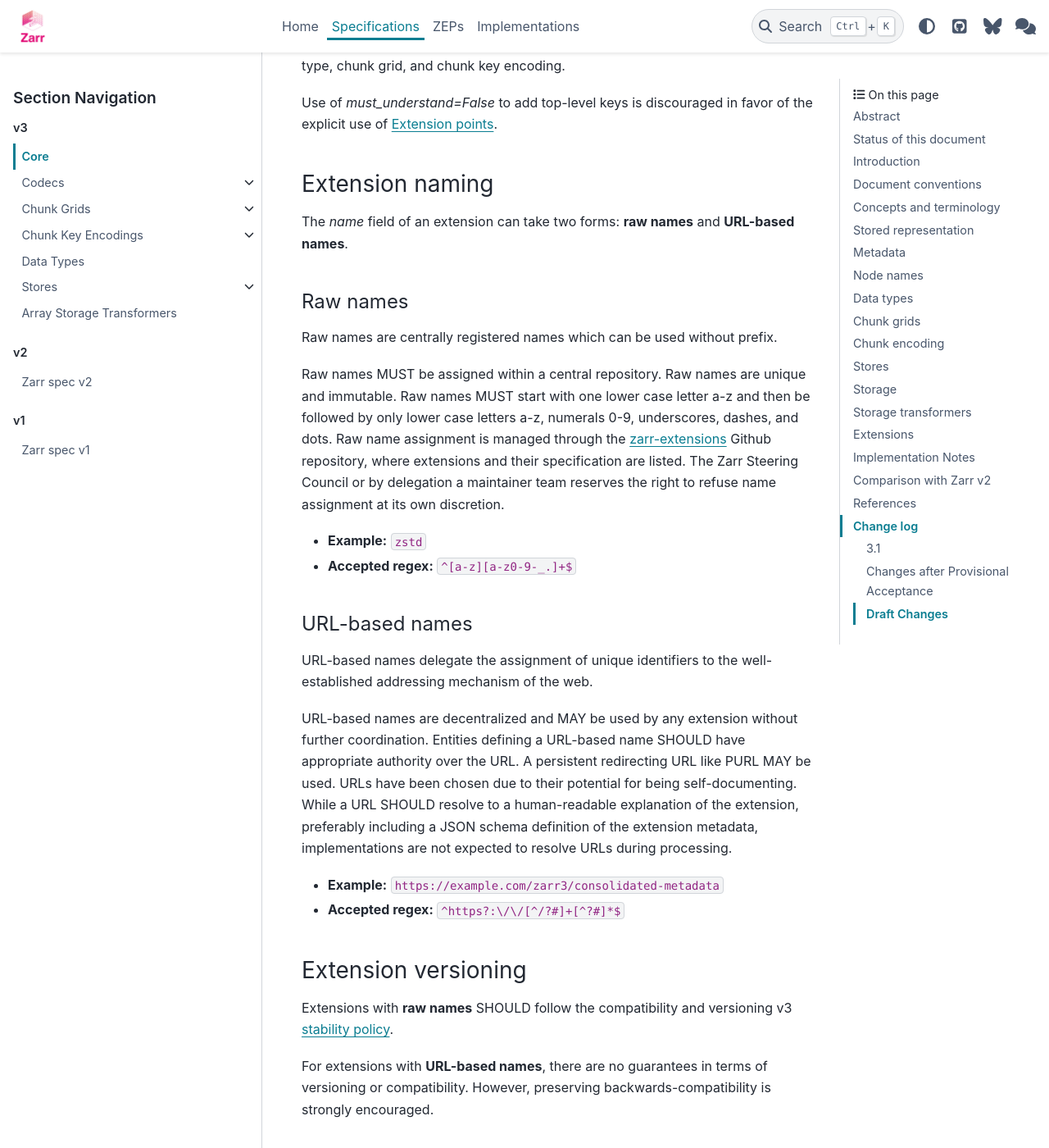
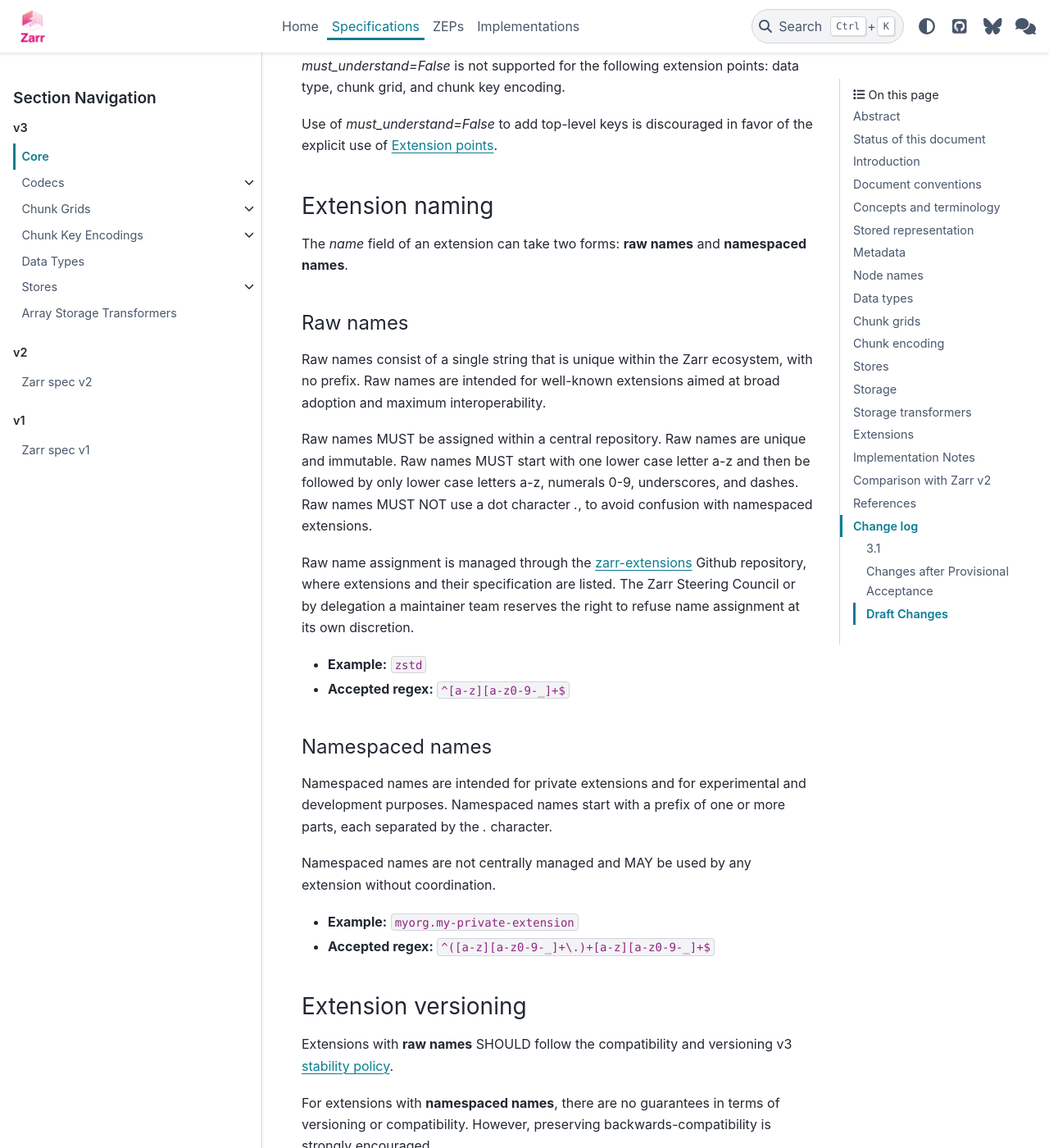
Before and after one commit to zarr-developers/zarr-specs, a Sphinx documentation site: the page built from docs/v3/core/index.rst, in a window 1280 px wide and 1400 px high, scrolled down 34997 px. Shown: the whole window at 82% size. Built offline with Sphinx 7.4.7 and the PyData theme 0.15.4, drawn with Linux system fonts in a browser that asks for light colours; some of the changed text lies outside the part shown.

Commit message:
use namespaced names

```diff
--- a/docs/v3/core/index.rst
+++ b/docs/v3/core/index.rst
@@ -1087,8 +1087,9 @@ To allow for flexibility to define and implement new codecs, the
 list of codecs defined for an array MAY contain codecs which are
 defined in separate specifications. In order to refer to codecs in array metadata
 documents, each codec must have a unique identifier, which is either
-a known "`raw name <extension-naming-raw-names>`_" or
-a "`URL-based name <extension-naming-url-based-names>`_" as defined under :ref:`extensions_section`.
+a known "`raw name <extension-naming-raw-names>`_" (for registered extensions) or
+a "`namespaced extension <extension-naming-namespaced-names>`_" (for private /
+experimental extensions)as defined under :ref:`extensions_section`.
 For ease of discovery, it is
 recommended that codec specifications are contributed to the
 registry of extensions
@@ -1515,7 +1516,7 @@ an object.
 For example::
 
     {
-        "name": "<name>",        # "raw name" or URL-based name
+        "name": "<name>",        # "raw name" or namespaced name
         "configuration": { ... } # optional
     }
 
@@ -1553,19 +1554,22 @@ of the explicit use of :ref:`extension-points`.
 Extension naming
 ----------------
 
-The `name` field of an extension can take two forms: **raw names** and **URL-based names**.
+The `name` field of an extension can take two forms: **raw names** and **namespaced names**.
 
 .. _extension-naming-raw-names:
 
 Raw names
 ^^^^^^^^^
 
-Raw names are centrally registered names which can be used without prefix.
+Raw names consist of a single string that is unique within the Zarr ecosystem, with no prefix.
+Raw names are intended for well-known extensions aimed at broad adoption and maximum interoperability.
 
 Raw names MUST be assigned within a central repository.
 Raw names are unique and immutable.
 Raw names MUST start with one lower case letter a-z and then be followed
-by only lower case letters a-z, numerals 0-9, underscores, dashes, and dots.
+by only lower case letters a-z, numerals 0-9, underscores, and dashes.
+Raw names MUST NOT use a dot character `.`, to avoid confusion with namespaced extensions.
+
 Raw name assignment is managed through the `zarr-extensions`_
 Github repository, where extensions and their specification are listed.
 The Zarr Steering Council or by delegation a
@@ -1573,27 +1577,20 @@ maintainer team reserves the right to refuse name assignment at its own
 discretion.
 
 - **Example:** ``zstd``
-- **Accepted regex:** ``^[a-z][a-z0-9-_.]+$``
-
-.. _extension-naming-url-based-names:
-
-URL-based names
-^^^^^^^^^^^^^^^
-
-URL-based names delegate the assignment of unique identifiers to
-the well-established addressing mechanism of the web.
-
-URL-based names are decentralized and MAY be used by any extension without further coordination.
-Entities defining a URL-based name SHOULD have appropriate
-authority over the URL. A persistent redirecting URL like PURL MAY be used.
-URLs have been chosen due to their potential for being self-documenting.
-While a URL SHOULD resolve to a human-readable
-explanation of the extension, preferably including a JSON schema definition
-of the extension metadata, implementations are not expected to resolve
-URLs during processing.
-
-- **Example:** ``https://example.com/zarr3/consolidated-metadata``
-- **Accepted regex:** ``^https?:\/\/[^/?#]+[^?#]*$``
+- **Accepted regex:** ``^[a-z][a-z0-9-_]+$``
+
+.. _extension-naming-namespaced-names:
+
+Namespaced names
+^^^^^^^^^^^^^^^^
+
+Namespaced names are intended for private extensions and for experimental and development purposes.
+Namespaced names start with a prefix of one or more parts, each separated by the `.` character.
+
+Namespaced names are not centrally managed and MAY be used by any extension without coordination.
+
+- **Example:** ``myorg.my-private-extension``
+- **Accepted regex:** ``^([a-z][a-z0-9-_]+\.)+[a-z][a-z0-9-_]+$``
 
 Extension versioning
 --------------------
@@ -1601,7 +1598,7 @@ Extension versioning
 Extensions with **raw names** SHOULD follow the
 compatibility and versioning v3 `stability policy`_.
 
-For extensions with **URL-based names**, there are no guarantees in terms of
+For extensions with **namespaced names**, there are no guarantees in terms of
 versioning or compatibility. However, preserving backwards-compatibility is
 strongly encouraged.
 
@@ -1644,10 +1641,6 @@ facilitates multiple implementations of an extension.
 For extensions with raw names, the `zarr-extensions`_ repository
 SHOULD either contain the specification or link to it.
 
-For extensions with URL-based names, it is RECOMMENDED that the URL resolve to
-a specification of the extension. Additionally, URL-based extensions MAY also register
-themselves under the `zarr-extensions`_ repository for better discovery.
-
 Because the ``fill_value`` metadata key is dependent on the data type,
 extension data types SHOULD specify permitted values for the ``fill_value`` in
 their specification.
@@ -1661,30 +1654,15 @@ Guidance for extension authors
 *This section is non-normative and provides assistance for the authors of
 extensions, especially those who are just getting started.*
 
-* If you are just getting started, use the URL of your work-in-progress as an
-  identifier for your extension. The GitHub link, including the branch if you
-  would like, makes a fine choice. This says to the community that this is a
-  draft, and if they are interested in the details, they can follow the URL to
-  find out more.
-
-* When developing an extension for which you intend to register a short name,
-  you may wish to test it using the short name even before you have registered
-  it. However, you MUST register the name before using the extension for
-  non-test purposes/for purposes where interoperability with other
-  implementations/users is a concern.
+* If you are just getting started, use a namespaced extension for your extension name.
+  As you extension matures, you may consider registering it using a Raw name.
+
+* If you intend to distribute data widely using your extension, you SHOULD register your
+  extension using Raw name, rather than a namespaced name, in the extension repository.
 
 * If you are implementing a well-known extension like a data type or codec that
   is already referred to by name in the community, you may want to check the `zarr-extensions`_
   repository to see if someone has already implemented the extension.
-
-* For raw names that are coming from well-known projects, use the same prefix followed
-  by a dot for requesting your raw name, e.g. "numcodecs.". Other examples of prefixes can
-  be found in the `zarr-extensions`_ repository.
-
-* If you migrate your URL-based extension to a new location, try to redirect the
-  previous URL to the new location or document the migration. Similarly, if you
-  register a raw name extension after having used an URL-based extension in production,
-  cross-link the two pages.
 
 Implementation Notes
 ====================
@@ -1753,7 +1731,7 @@ by time.
 
 - Clarification of extensions. `PR #330
   <https://github.com/zarr-developers/zarr-specs/pull/330/>`_. With this change,
-  it is now possible to register new names or even use URLs for extensions.
+  it is now possible to add user-defined extensions.
   Additionally, extensions may be marked with `must_understand=False` in case
   a non-implementing library can safely ignore them.
   Please see the new :ref:`Extensions section <extensions_section>`
```
